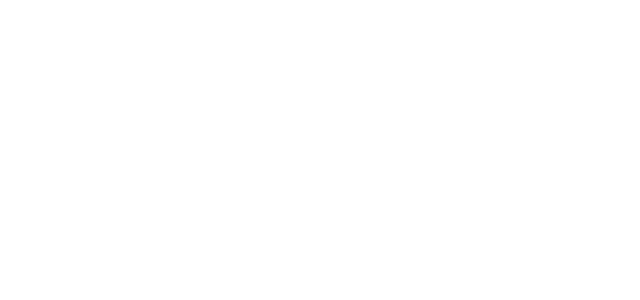
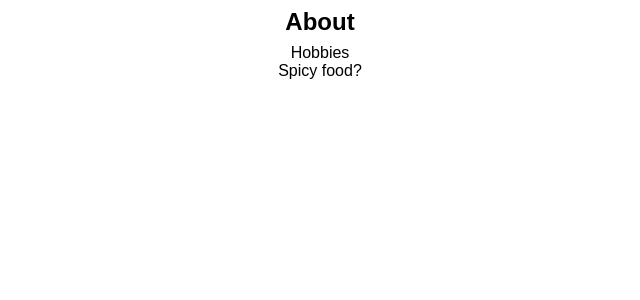
Before and after one commit to michieet/aboutme, a React (Create React App) app in the folder about-me/: page /aboutme in a window 1280 px wide. Before the commit this address had no page. Shown: the top 300 px of the page, without its empty margins (320-960 px from the left). Built offline with nearby package versions, Linux system fonts and the light colour scheme.

Commit message:
Update About.js
Added flashcard.js and flashcardList.js

```diff
--- a/about-me/src/App.js
+++ b/about-me/src/App.js
@@ -25,7 +25,7 @@ function App() {
         <div className='App'>
             <Routes>
               <Route path='/' element={<Home/>}></Route>
-              <Route path='/about' element={<About/>}></Route>
+              <Route path='/aboutme' element={<About/>}></Route>
               <Route path='/shopping' element={<Shopping/>}></Route>
             </Routes>
         </div>
--- /dev/null
+++ b/about-me/src/components/flashcard.js
@@ -0,0 +1,14 @@
+import React, { useState } from 'react';
+
+export default function Flashcard({ flashcard }) {
+
+    const [flip, setFlip] = useState(false);
+
+  return (
+    //Swapping flip to not flip
+    <div onClick={() => setFlip(!flip)}>
+    {/* If flip is true then show 'ans', if not, show title */}
+      {flip ? flashcard.ans : flashcard.title}
+    </div>
+  );
+};
--- /dev/null
+++ b/about-me/src/components/flashcardList.js
@@ -0,0 +1,14 @@
+import React from 'react'
+import Flashcard from './flashcard';
+
+//Usual way is to input (props) then props.flashcards, but {flashcards} is another way to destructure it
+export default function FlashcardList({ flashcards }) {
+  return (
+    <div className='card-grid'>
+    {/* Loop through all flashcard to return flashcard component */}
+      {flashcards.map(flashcard => {
+          return <Flashcard flashcard={flashcard} key={flashcard.id}/>
+      })}
+    </div>
+  );
+;}
--- a/about-me/src/pages/about.js
+++ b/about-me/src/pages/about.js
@@ -1,5 +1,32 @@
+import { useState } from "react";
+import FlashcardList from "../components/flashcardList";
+import Flashcard from "../components/flashcard";
+
 export default function About() {
+
+    const [flashcards, setFlashCards] = useState(FLASHCARD);
+
     return (
+        <div>
         <h1>About</h1>
+            <div>
+                <FlashcardList flashcards={flashcards}/>
+            </div>
+        </div>
     );
 };
+
+const FLASHCARD = [
+
+    {
+        id: 1,
+        title: 'Hobbies',
+        ans: 'Movies'
+    },
+    {
+        id: 2,
+        title: 'Spicy food?',
+        ans: 'YES'
+    },
+
+]
--- a/about-me/src/pages/shopping.js
+++ b/about-me/src/pages/shopping.js
@@ -2,6 +2,7 @@ import Header from '../components/header';
 import Main from '../components/main';
 import Cart from '../components/cart';
 import { useEffect, useState } from 'react';
+import { Link } from "react-router-dom";
 // import data from './data';
 
 
@@ -61,12 +62,17 @@ const onRemove = (product) => {
         <div>
             <Header countItems={cartItems.length}></Header>
                 <div className='row'>
+                    <div>
                         {/* Main component will be the one rendering 'products' */}
                         <Main
                             onAdd={onAdd}
                             products={fakeProducts}>
                         </Main>
-
+                        {/* Trying to implement link to product details in product page */}
+                        <Link to={`/products/${fakeProducts.id}`}>
+                            {/* {product.id} */}
+                        </Link>
+                    </div>
                     <Cart
                         onAdd={onAdd}
                         onRemove={onRemove}
```
Lines whose indentation alone changed are shown as unchanged.
